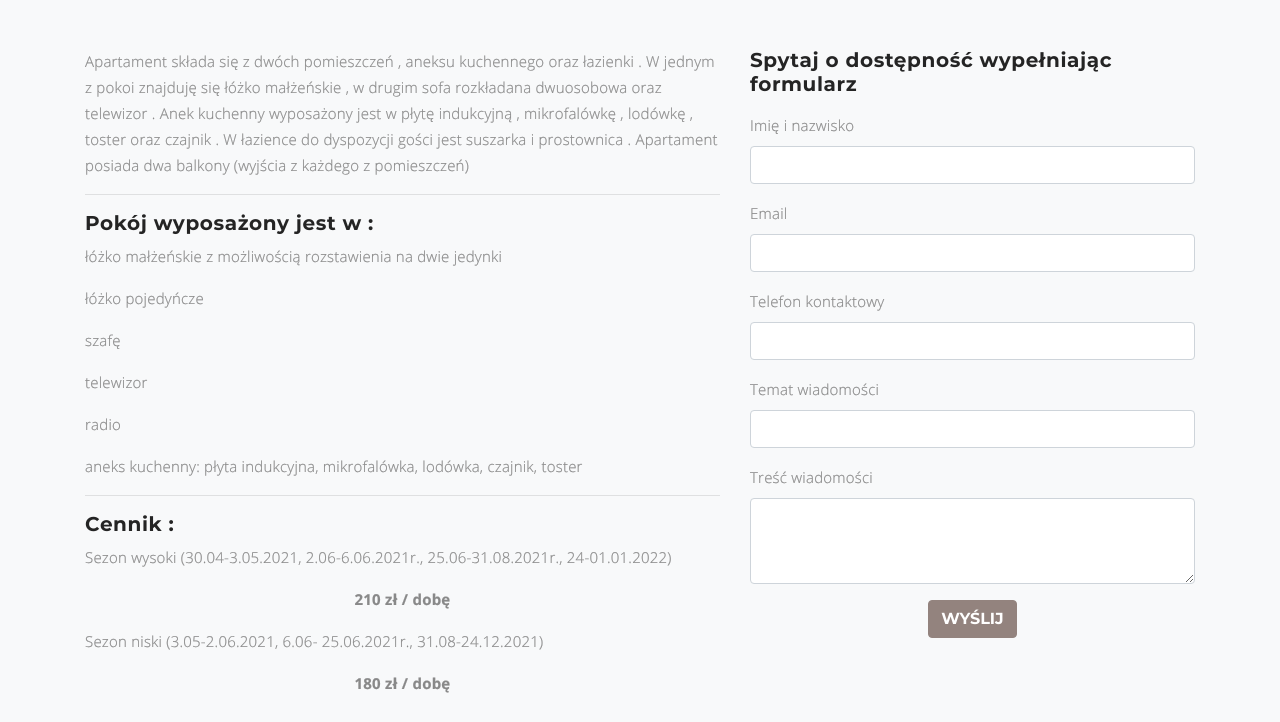
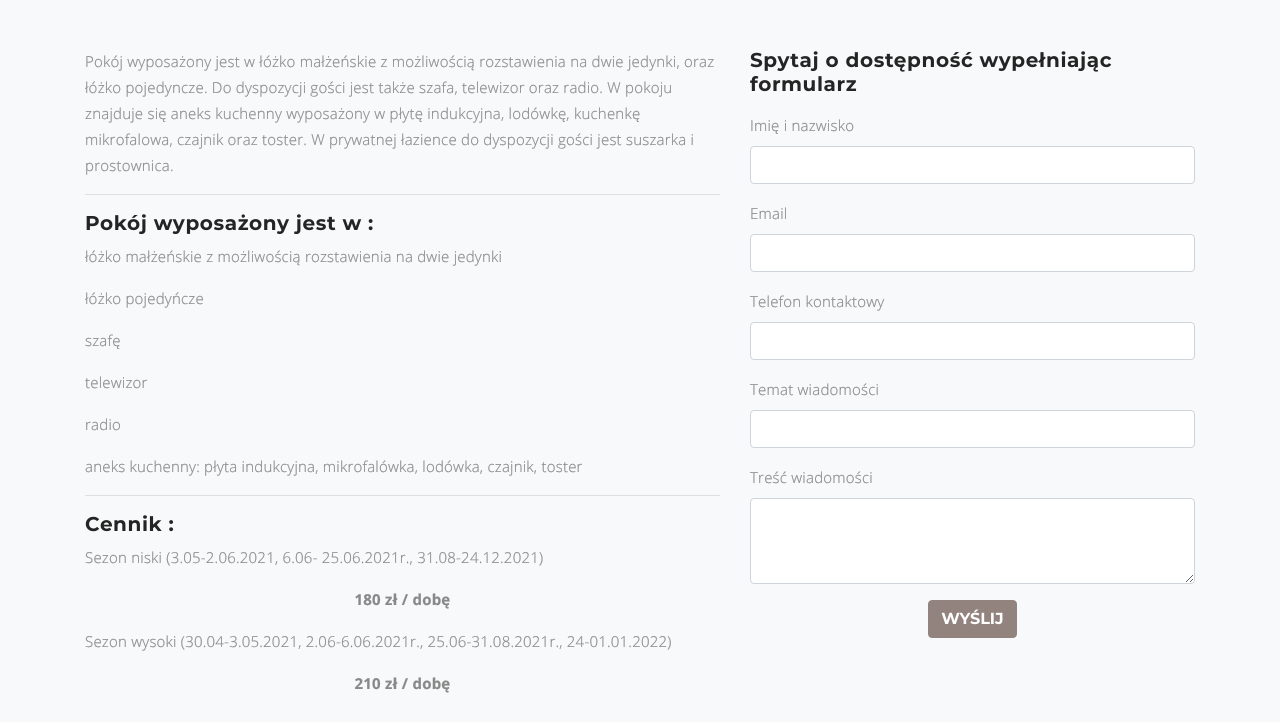
Before and after one commit to malgorzatakonkol/willa_primos, a plain HTML site: page templates/triple-room.html in a window 1280 px wide. Shown: the part 1078-1800 px from the top of the page. Drawn offline with nearby package versions, Linux system fonts and the light colour scheme.

Commit message:
corrected text

```diff
--- a/templates/triple-room.html
+++ b/templates/triple-room.html
@@ -89,7 +89,7 @@
                                     </a>
                                 </div>
                             </div>
-                            <div class="d-flex flex-column flex-lg-row align-items-center mt-lg-5">
+                            <div class="d-flex flex-column flex-lg-row align-items-center mt-3 mt-lg-5">
                                 <div class="col-10 col-lg-4">
                                     <a href="../images/triple_room/triple-room_1.jpg" data-fancybox="images">
                                     <img src="../images/triple_room/triple-room_1.jpg" class="img-fluid"/>
@@ -101,11 +101,9 @@
                 </div>
                 <div class="row">
                     <div class="col-12 col-lg-7 mt-5">
-                    <p class="main-describe font-os-300">Apartament składa się z dwóch pomieszczeń , aneksu kuchennego oraz łazienki .
-                        W jednym z pokoi znajduję się łóżko małżeńskie , w drugim sofa rozkładana dwuosobowa oraz telewizor .
-                        Anek kuchenny wyposażony jest w płytę indukcyjną , mikrofalówkę , lodówkę , toster oraz czajnik .
-                        W łazience do dyspozycji gości jest suszarka i prostownica .
-                        Apartament posiada dwa balkony (wyjścia z każdego z pomieszczeń)
+                    <p class="main-describe font-os-300">Pokój wyposażony jest w łóżko małżeńskie z możliwością rozstawienia na dwie jedynki, oraz łóżko pojedyncze. Do dyspozycji gości jest także szafa, telewizor oraz radio.
+                      W pokoju znajduje się aneks kuchenny wyposażony w płytę indukcyjna, lodówkę, kuchenkę mikrofalowa, czajnik oraz toster.
+                      W prywatnej łazience do dyspozycji gości jest suszarka i prostownica.
                     </p>
                     <div class="border-top-light">
                         <h4 class="dark-header pt-3">Pokój wyposażony jest w :</h4>
@@ -121,8 +119,8 @@
                     <div class="border-top-light">
                         <h4 class="dark-header pt-3">Cennik :</h4>
                         <ul class="list-unstyled">
-                        <li><p class="main-describe font-os-300">Sezon wysoki (30.04-3.05.2021, 2.06-6.06.2021r., 25.06-31.08.2021r., 24-01.01.2022)</p><p class="main-describe font-os-700 text-center">210 zł / dobę</p></li>
-                        <li><p class="main-describe font-os-300">Sezon niski (3.05-2.06.2021, 6.06- 25.06.2021r., 31.08-24.12.2021)</p><p class="main-describe font-os-700 text-center">180 zł / dobę</p></li>
+                          <li><p class="main-describe font-os-300">Sezon niski (3.05-2.06.2021, 6.06- 25.06.2021r., 31.08-24.12.2021)</p><p class="main-describe font-os-700 text-center">180 zł / dobę</p></li>
+                          <li><p class="main-describe font-os-300">Sezon wysoki (30.04-3.05.2021, 2.06-6.06.2021r., 25.06-31.08.2021r., 24-01.01.2022)</p><p class="main-describe font-os-700 text-center">210 zł / dobę</p></li>
                         </ul>
                     </div>
                     </div>
```
Also changed, not shown: templates/apartment-1.html (+2 -2 lines), templates/apartment-2.html (+2 -2 lines), templates/apartment-3.html (+2 -2 lines), templates/apartment-4.html (+2 -2 lines), templates/apartment-5.html (+2 -2 lines), templates/two-person-room.html (+1 -1 lines).
